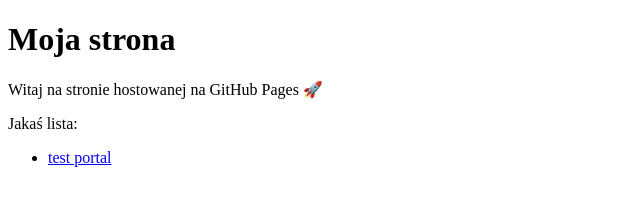
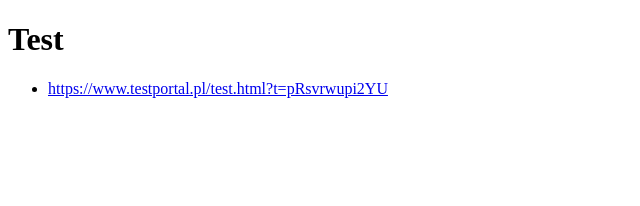
Before and after one commit to elektryk-testy/elektryk-testy.github.io, a plain HTML site: page index.html in a window 1280 px wide. Shown: the whole page, without its empty margins (0-640 px from the left). Drawn offline with Linux system fonts and the light colour scheme.

Commit message:
nowy test

```diff
--- a/index.html
+++ b/index.html
@@ -5,15 +5,13 @@
   <title>Moja strona</title>
 </head>
 <body>
-  <h1>Moja strona</h1>
-  <p>Witaj na stronie hostowanej na GitHub Pages 🚀</p>
-  <p>
-    Jakaś lista:
+  <div>
+    <h1>Test</h1>
     <ul>
       <li>
-        <a href="https://www.testportal.pl/">test portal</a>
+        <a href="https://www.testportal.pl/test.html?t=pRsvrwupi2YU">https://www.testportal.pl/test.html?t=pRsvrwupi2YU</a>
       </li>
     </ul>
-  </p>
+  </div>
 </body>
 </html>
```
